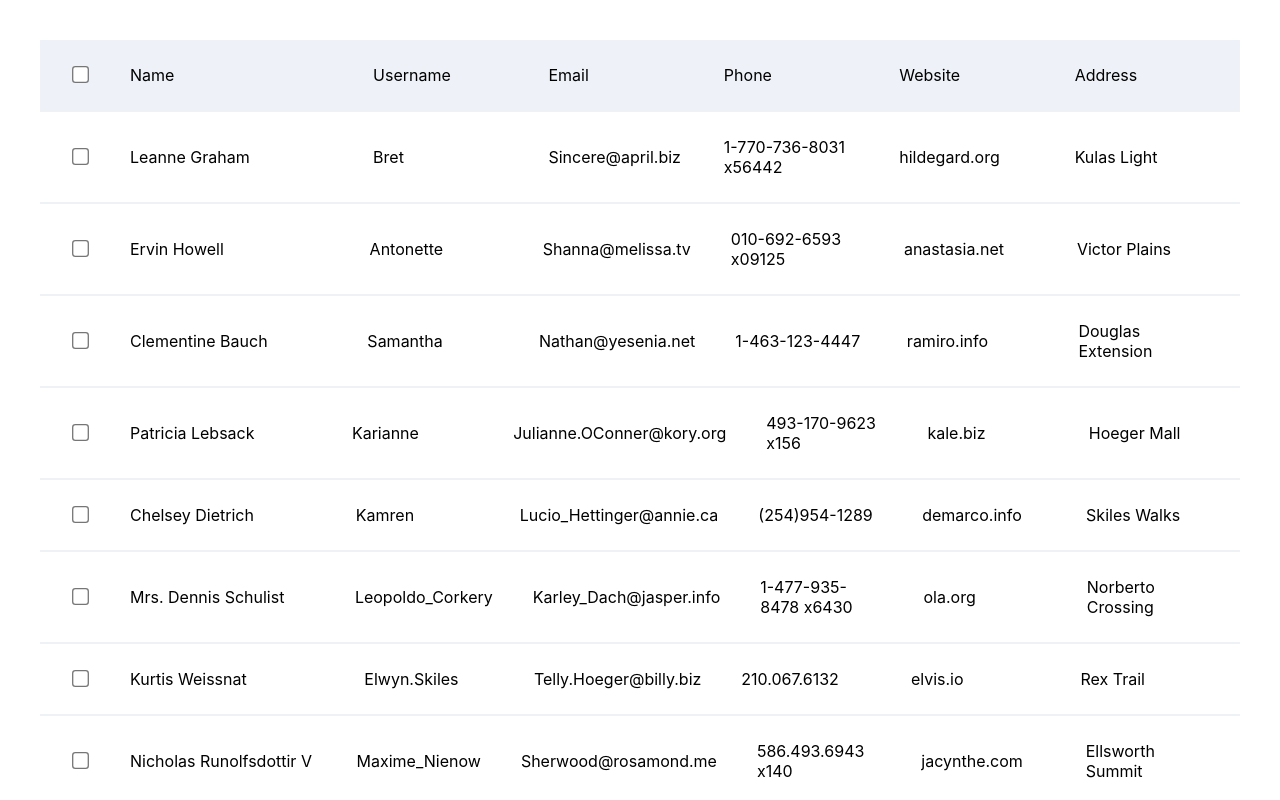
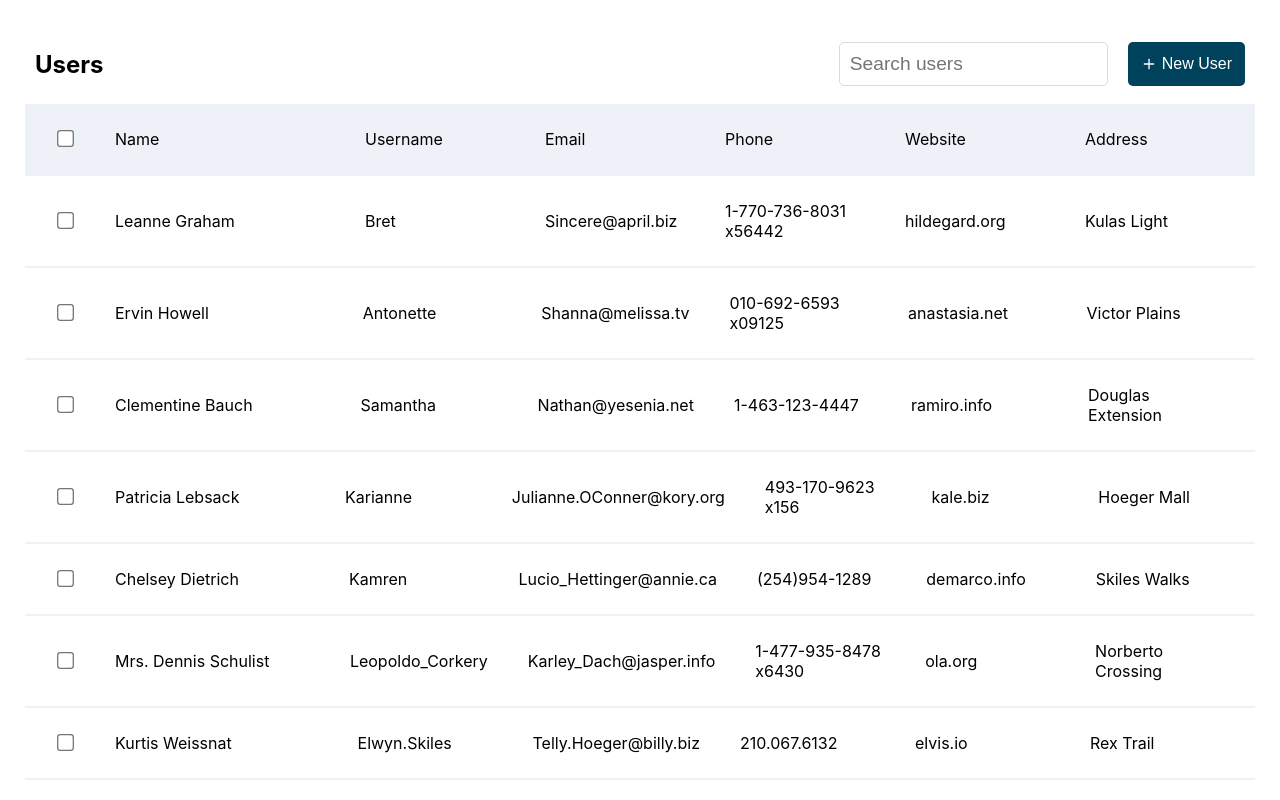
Before and after one commit to abhishekram404/frontend-assignment, a React (Create React App) app: page / in a window 1280 px wide. Shown: the top 800 px of the page. Built offline with nearby package versions, Linux system fonts and the light colour scheme.

Commit message:
Feat: Add TopRow component

```diff
--- a/package.json
+++ b/package.json
@@ -9,6 +9,7 @@
     "node-sass": "^7.0.1",
     "react": "^18.0.0",
     "react-dom": "^18.0.0",
+    "react-icons": "^4.3.1",
     "react-scripts": "5.0.1",
     "typescript": "^4.6.3",
     "web-vitals": "^2.1.4"
--- a/src/app/components/App/App.module.scss
+++ b/src/app/components/App/App.module.scss
@@ -1,3 +1,3 @@
 .App {
-  padding: 40px;
+  padding: 25px;
 }
--- a/src/app/components/App/App.tsx
+++ b/src/app/components/App/App.tsx
@@ -1,10 +1,12 @@
 import React from "react";
 import styles from "app/components/App/App.module.scss";
 import Table from "app/components/Table/Table";
+import TopRow from "app/components/TopRow/TopRow";
 
 function App() {
   return (
     <div className={styles.App}>
+      <TopRow />
       <Table />
     </div>
   );
--- /dev/null
+++ b/src/app/components/TopRow/TopRow.module.scss
@@ -0,0 +1,32 @@
+.topRow {
+  padding: 5px 10px;
+  display: flex;
+  align-items: center;
+  justify-content: space-between;
+}
+
+.rightColumn {
+  display: flex;
+  align-items: center;
+  gap: 20px;
+}
+.searchBar {
+  border: 1px solid #d8dadd;
+  padding: 10px;
+  font-size: 1.2rem;
+  outline: none;
+  border-radius: 5px;
+}
+.addNewUserBtn {
+  font-size: 1rem;
+  padding: 13px;
+  border-radius: 5px;
+  border: none;
+  outline: none;
+  background-color: #00425c;
+  color: #fff;
+  display: flex;
+  align-items: center;
+  gap: 5px;
+  cursor: pointer;
+}
--- /dev/null
+++ b/src/app/components/TopRow/TopRow.module.scss.d.ts
@@ -0,0 +1,4 @@
+export const topRow: string;
+export const rightColumn: string;
+export const searchBar: string;
+export const addNewUserBtn: string;
--- /dev/null
+++ b/src/app/components/TopRow/TopRow.tsx
@@ -0,0 +1,25 @@
+import React from "react";
+import styles from "app/components/TopRow/TopRow.module.scss";
+import { FiPlus } from "react-icons/fi";
+type Props = {};
+
+const TopRow = (props: Props) => {
+  return (
+    <div className={styles.topRow}>
+      <h2>Users</h2>
+      <div className={styles.rightColumn}>
+        <input
+          type="search"
+          className={styles.searchBar}
+          placeholder="Search users"
+        />
+
+        <button className={styles.addNewUserBtn}>
+          <FiPlus /> New User
+        </button>
+      </div>
+    </div>
+  );
+};
+
+export default TopRow;
```
Also changed, not shown: 1 other file (tests, documents, lock files or other folders).
